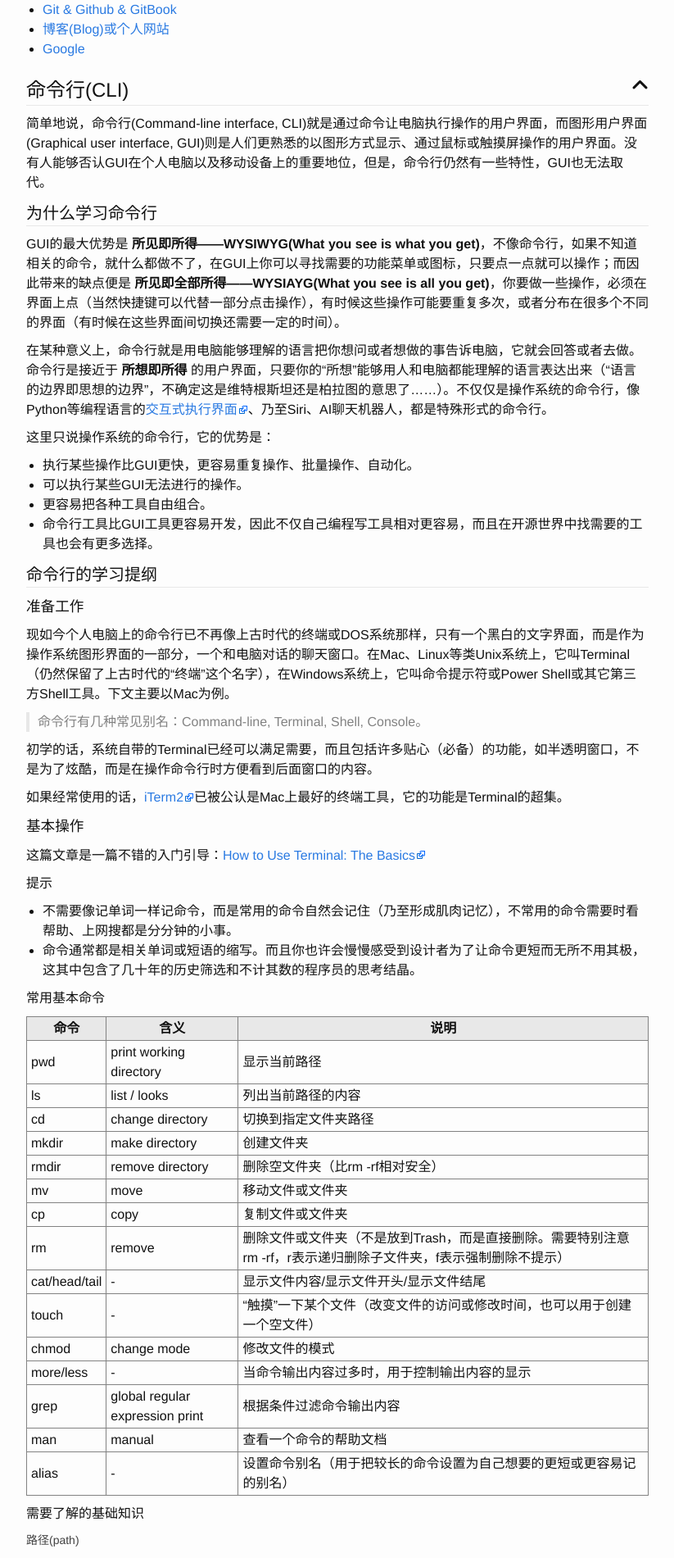
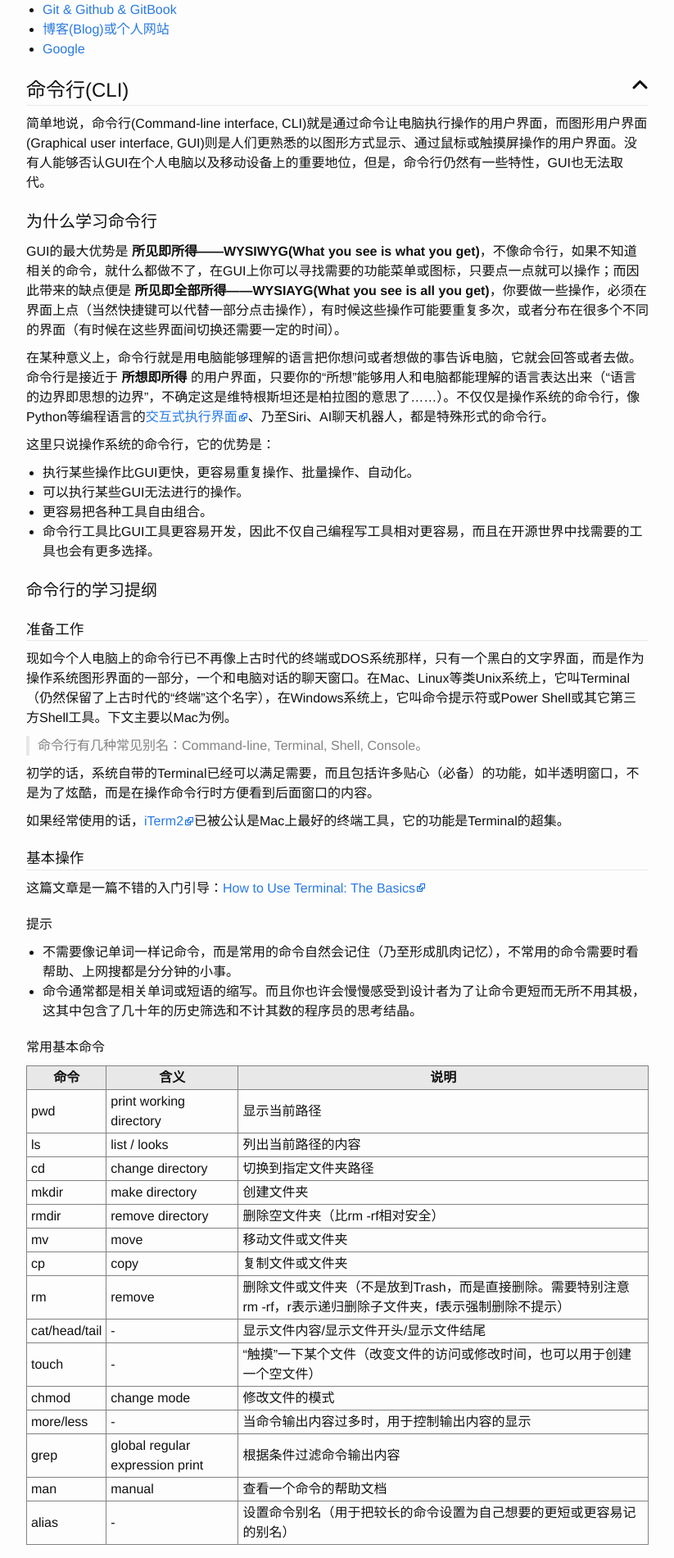
Before and after one commit to flniu/flniu.github.io, a Jekyll site: the page built from _posts/2016-12-18-super-user-skills.md, in a window 1280 px wide. Shown: the part 365-2266 px from the top of the page at 82% size, without its empty margins (228-1051 px from the left). Built offline with Jekyll 4.4.1, drawn with Linux system fonts in a browser that asks for light colours; nearby versions of some CDN libraries.

Commit message:
change h1-h6 style

```diff
--- a/_sass/_base.scss
+++ b/_sass/_base.scss
@@ -102,6 +102,7 @@ table {
  */
 h1, h2, h3, h4, h5, h6 {
     font-weight: $base-font-weight;
+    margin-top: $spacing-unit;
 }
 
 h1 {
@@ -110,20 +111,21 @@ h1 {
 }
 h2 {
     font-size: $base-font-size * 1.25;
-    border-bottom: 1px solid $grey-color-light;
 }
 h3 {
     font-size: $base-font-size * 1.1;
+    border-bottom: 1px solid $grey-color-light;
 }
 h4 {
     font-size: $base-font-size;
 }
 h5 {
-    font-size: $base-font-size * 0.875;
+    font-size: $base-font-size;
     color: $grey-color-dark;
+    border-bottom: 1px solid $grey-color-light;
 }
 h6 {
-    font-size: $base-font-size * 0.85;
+    font-size: $base-font-size;
     color: $grey-color-dark;
 }
 
```
